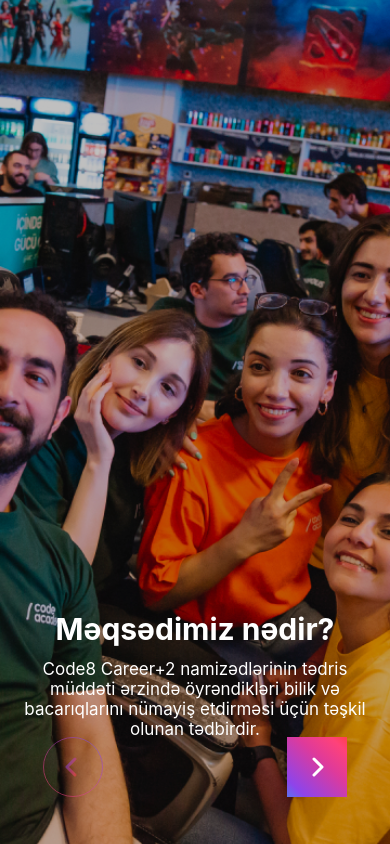
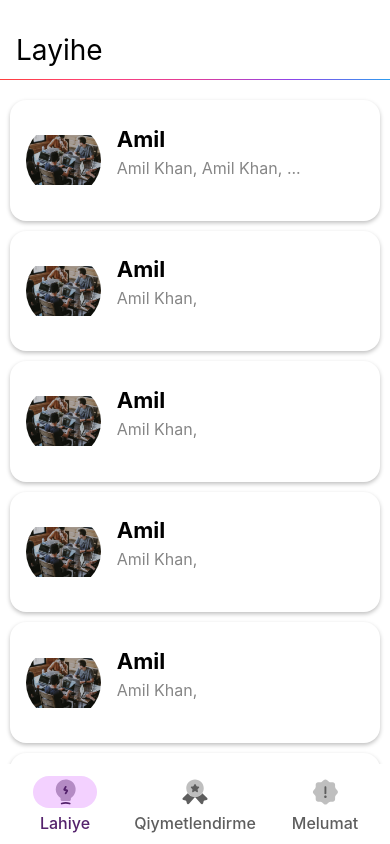
Before and after one commit to amilog/Code8, a React Native app: screen / in a window 390 px wide. Built offline with nearby package versions, Linux system fonts and the light colour scheme.

Commit message:
play buttonu dizayna uyğunlaşdırıldı

```diff
--- a/App.tsx
+++ b/App.tsx
@@ -8,8 +8,8 @@ export default function App() {
   return (
     <NavigationContainer>
       <StatusBar style="auto" translucent />
-      {/* <Tab /> */}
-       <Onboarding/>
+      <Tab />
+       {/* <Onboarding/> */}
     </NavigationContainer>
   );
 }
--- a/src/screens/LastHackathon.tsx
+++ b/src/screens/LastHackathon.tsx
@@ -111,7 +111,7 @@ const LastHackathon = () => {
       <View style={styles.section}>
         <Text style={styles.sectionHeader}>Format</Text>
         <Text style={styles.sectionText}>
-          Hər qrupdan iki nəfər tələbə olmaqla 14 nəfərlik 1 komanda
+         Hər qrupdan iki nəfər tələbə olmaqla 14 nəfərlik 1 komanda
           formalaşdırıldı. 7 komandanın hər birinə təhsil mentorları Team leader
           olaraq təyin olundu.
         </Text>
@@ -198,7 +198,7 @@ const styles = StyleSheet.create({
   videoController: {
     position: "absolute",
     alignItems: "center",
-    bottom: 10,
+    transform: [{ translateX: 0 }, { translateY: 250 }],
     width: "100%",
   },
 });
```
